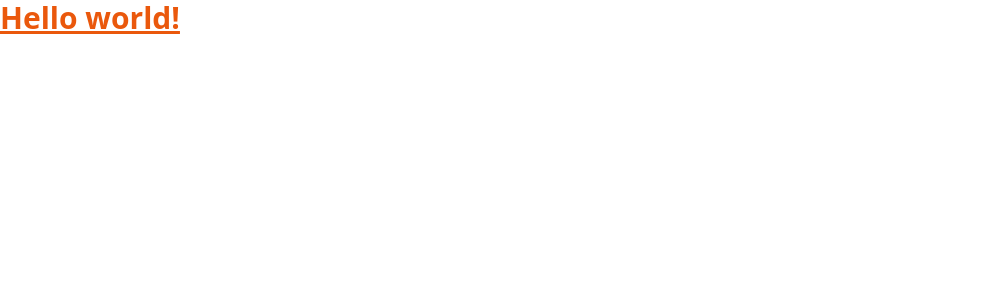
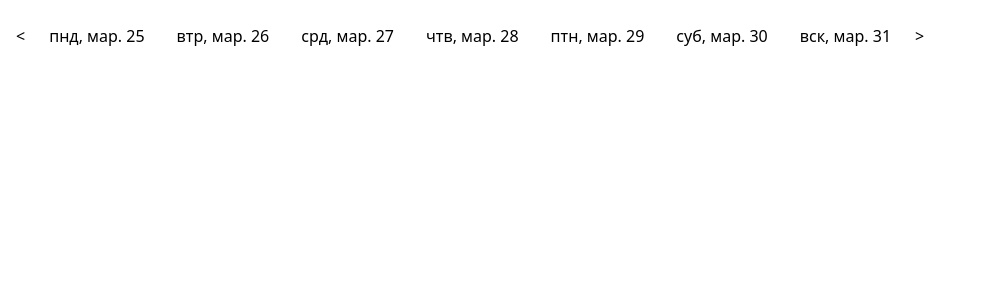
Before and after one commit to ilg2005/calendar-test, a Vue app: page / in a window 1280 px wide. Shown: the top 300 px of the page, without its empty margins (0-987 px from the left). Built offline with nearby package versions, Linux system fonts and the light colour scheme.

Commit message:
основная логика для календаря, date-fns

```diff
--- a/package.json
+++ b/package.json
@@ -9,6 +9,7 @@
     "preview": "vite preview"
   },
   "dependencies": {
+    "date-fns": "^3.6.0",
     "pinia": "^2.1.7",
     "vue": "^3.4.21"
   },
--- a/src/App.vue
+++ b/src/App.vue
@@ -1,11 +1,12 @@
 <script setup>
 
+import Calendar from "./components/Calendar.vue";
 </script>
 
 <template>
   <div>
-    <h1 class="text-3xl font-bold underline text-orange-600">
-      Hello world!
+    <h1 class="p-4">
+      <Calendar/>
     </h1>
   </div>
 </template>
--- /dev/null
+++ b/src/components/Calendar.vue
@@ -0,0 +1,25 @@
+<script setup>
+import { useCalendarStore } from '../stores/calendarStore';
+import { format } from 'date-fns';
+import { ru } from 'date-fns/locale';
+import { computed } from 'vue';
+
+const calendarStore = useCalendarStore();
+
+const weekDates = computed(() => calendarStore.weekDates.map(date => format(date, 'eee, MMM d', { locale: ru })));
+</script>
+
+<template>
+  <div class="flex items-center space-x-2">
+    <button @click="calendarStore.toPrevWeek()" class="">&lt;</button>
+    <div class="flex overflow-x-auto">
+      <div v-for="(date, index) in weekDates" :key="index" class="px-4 py-2">
+        {{ date }}
+      </div>
+    </div>
+    <button @click="calendarStore.toNextWeek()" class="">&gt;</button>
+  </div>
+</template>
+
+<style scoped>
+</style>
--- /dev/null
+++ b/src/stores/calendarStore.js
@@ -0,0 +1,30 @@
+import { defineStore } from 'pinia';
+import { addDays, startOfWeek } from 'date-fns';
+
+export const useCalendarStore = defineStore('calendar', {
+    state: () => ({
+        currentDate: new Date(),
+    }),
+    getters: {
+        weekDates: (state) => {
+            // Дата начала недели, с понедельника
+            let startDay = startOfWeek(state.currentDate, { weekStartsOn: 1 });
+
+            // Массив дней недели
+            let week = [];
+            for (let index = 0; index < 7; index++) {
+                let day = addDays(startDay, index);
+                week.push(day);
+            }
+            return week;
+        },
+    },
+    actions: {
+        toNextWeek() {
+            this.currentDate = addDays(this.currentDate, 7);
+        },
+        toPrevWeek() {
+            this.currentDate = addDays(this.currentDate, -7);
+        },
+    },
+});
```
Also changed, not shown: 1 other file (tests, documents, lock files or other folders).
